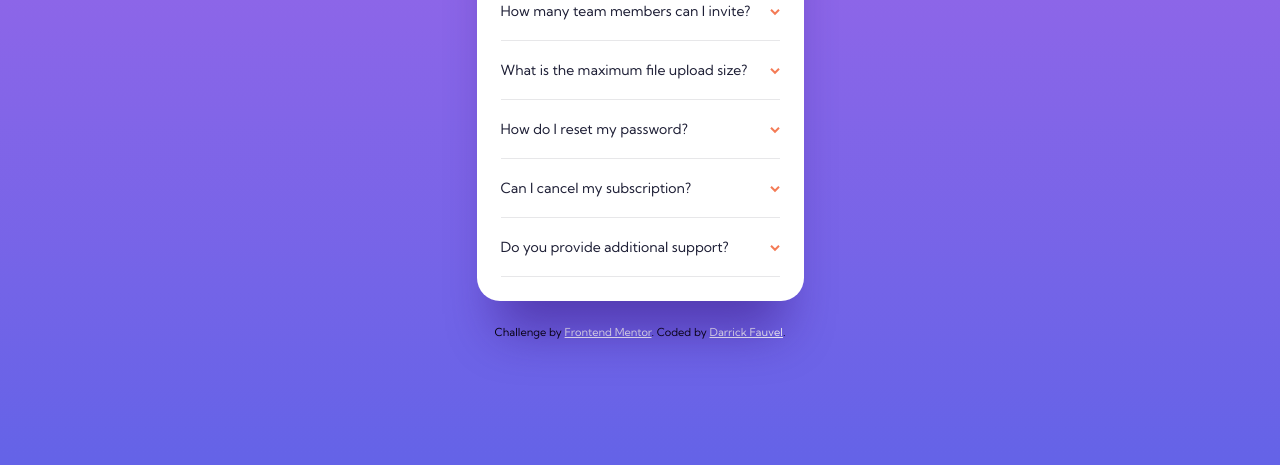
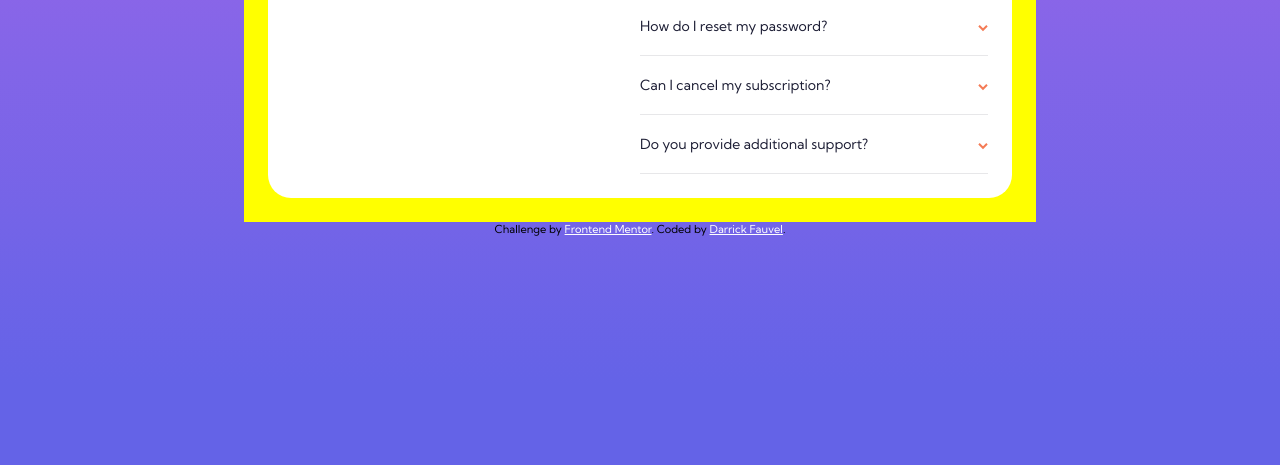
Before and after one commit to DarrickFauvel/fem04-faq-accordion-card, a plain HTML site: page index.html in a window 1280 px wide. Shown: the part 415-880 px from the top of the page. After the commit the page ends 800 px from the top, so only its background shows below. Drawn offline with Linux system fonts and the light colour scheme.

Commit message:
Apply BEM class names

```diff
--- a/index.html
+++ b/index.html
@@ -3,8 +3,6 @@
   <head>
     <meta charset="UTF-8" />
     <meta name="viewport" content="width=device-width, initial-scale=1.0" />
-    <!-- displays site properly based on user's device -->
-
     <link
       rel="icon"
       type="image/png"
@@ -18,80 +16,92 @@
   <body>
     <div class="container">
       <main class="main">
-        <div class="card-wrapper">
+        <div class="wrapper">
           <div class="card">
-            <h1 class="card-title">FAQ</h1>
+            <h1 class="card__title">FAQ</h1>
 
-            <ul class="faq-list">
-              <li class="faq-item">
-                <p type="button" class="question">
-                  How many team members can I invite?
-                </p>
-                <p class="answer">
+            <ul class="accordion">
+              <li class="accordion-item">
+                <h2 class="accordion-header">
+                  <button class="accordion-button" type="button">
+                    How many team members can I invite?
+                  </button>
+                </h2>
+                <p class="accordion-body">
                   You can invite up to 2 additional users on the Free plan.
                   There is no limit on team members for the Premium plan.
                 </p>
               </li>
 
-              <li class="faq-item">
-                <p type="button" class="question">
-                  What is the maximum file upload size?
-                </p>
-                <p class="answer">
+              <li class="accordion-item">
+                <h2 class="accordion-header">
+                  <button class="accordion-button" type="button">
+                    What is the maximum file upload size?
+                  </button>
+                </h2>
+                <p class="accordion-body">
                   No more than 2GB. All files in your account must fit your
                   allotted storage space.
                 </p>
               </li>
 
-              <li class="faq-item">
-                <p type="button" class="question">
-                  How do I reset my password?
-                </p>
-                <p class="answer">
+              <li class="accordion-item">
+                <h2 class="accordion-header">
+                  <button class="accordion-button" type="button">
+                    How do I reset my password?
+                  </button>
+                </h2>
+                <p class="accordion-body">
                   Click “Forgot password” from the login page or “Change
                   password” from your profile page. A reset link will be emailed
                   to you.
                 </p>
               </li>
 
-              <li class="faq-item">
-                <p type="button" class="question">
-                  Can I cancel my subscription?
-                </p>
-                <p class="answer">
+              <li class="accordion-item">
+                <h2 class="accordion-header">
+                  <button class="accordion-button" type="button">
+                    Can I cancel my subscription?
+                  </button>
+                </h2>
+                <p class="accordion-body">
                   Yes! Send us a message and we'll process your request no
-                  questions asked.
+                  accordion-headers asked.
                 </p>
               </li>
 
-              <li class="faq-item">
-                <p type="button" class="question">
-                  Do you provide additional support?
-                </p>
-                <p class="answer">
+              <li class="accordion-item">
+                <h2 class="accordion-header">
+                  <button class="accordion-button" type="button">
+                    Do you provide additional support?
+                  </button>
+                </h2>
+                <p class="accordion-body">
                   Chat and email support is available 24/7. Phone lines are open
                   during normal business hours.
                 </p>
               </li>
             </ul>
-            <!-- ^ END faq-list -->
+            <!-- ^ END accordion -->
           </div>
           <!-- ^ END card -->
         </div>
-        <!-- ^ END card-wrapper -->
+        <!-- ^ END wrapper -->
       </main>
 
-      <footer class="footer wrapper">
+      <footer class="footer">
         <div class="attribution">
           Challenge by
           <a
             href="https://www.frontendmentor.io/challenges/faq-accordion-card-XlyjD0Oam"
             target="_blank"
+            class="attribution__link"
             >Frontend Mentor</a
           >. Coded by
           <a
             href="https://www.frontendmentor.io/profile/DarrickFauvel"
             target="_blank"
+            class="attribution__link"
             >Darrick Fauvel</a
           >.
         </div>
--- a/style.css
+++ b/style.css
@@ -33,62 +33,65 @@ body {
   font-size: 1.2rem;
   background-image: linear-gradient(180deg, #b068e9 0%, #6463e7 100%);
   background-repeat: no-repeat;
-  background-color: #7d65e8;
-  height: 110vh;
+  background-color: #6463e7;
+  min-height: 100vh;
 }
 
 .container {
-  height: 100vh;
   display: flex;
   flex-direction: column;
-  justify-content: center;
   align-items: center;
 }
 
-.card-wrapper {
-  padding: 50% 2.4rem 2.4rem;
-  /* margin-top: 20%; */
+/* Card */
+.wrapper {
+  padding: 13rem 2.4rem 2.4rem;
 }
 
-/* Card */
+@media screen and (min-width: 992px) {
+  .wrapper {
+    padding: 13rem 2.4rem 2.4rem 2.4rem;
+    background-color: yellow;
+  }
+}
+
 .card {
+  position: relative;
   max-width: 32.7rem;
   background-color: #fff;
-  box-shadow: 0 5rem 5rem -2rem rgba(53, 18, 122, 0.497159);
   border-radius: 2.3rem;
   padding: 2.4rem;
-  position: relative;
-  z-index: 1;
-  /* margin-top: 20rem; */
+  /* box-shadow: 0 5rem 5rem -2rem rgba(53, 18, 122, 0.497159); */
+}
+
+@media screen and (min-width: 992px) {
+  .card {
+    display: flex;
+    flex-direction: column;
+    align-items: flex-end;
+    max-width: 92rem;
+  }
 }
 
 .card::before {
   content: url(./images/illustration-woman-online-mobile.svg);
   position: absolute;
-  top: -21%;
+  top: -10.5rem;
   left: 14%;
   right: 14%;
-  max-width: 72%;
+  max-width: 23.7rem;
 }
 
-/* .card-image {
+.card::after {
+  content: url(./images/bg-pattern-mobile.svg);
   position: absolute;
-  max-width: 72%;
-  top: -20%;
-  left: 14%;
-  right: 14%;
-  z-index: -1;
-} */
-
-.card-image-shadow {
-  position: absolute;
-  max-width: 72%;
   top: 0;
   left: 14%;
   right: 14%;
+  max-width: 23.7rem;
 }
 
-.card-title {
+.card__title {
   margin-top: 10rem;
   font-size: 3.2rem;
   text-align: center;
@@ -96,46 +99,57 @@ body {
 }
 
 /* FAQ list */
-.faq-list {
+.accordion {
   list-style: none;
 }
 
-.faq-item {
+@media screen and (min-width: 992px) {
+  .accordion {
+    max-width: 50%;
+  }
+}
+
+.accordion-item {
   padding-top: 1.5rem;
   padding-bottom: 1.5rem;
   border-bottom: 1px solid var(--color-light-grayish-blue);
 }
 
-.question {
+.accordion-button {
   position: relative;
+  width: 100%;
+  max-width: 100%;
   padding: 0.5rem 0;
   font-size: 1.4rem;
   color: var(--color-very-dark-desaturated-blue);
+  text-align: left;
+  background-color: transparent;
   cursor: pointer;
+  font-family: 'Kumbh Sans', sans-serif;
   transition: 0.2s ease-in-out;
 }
 
-.question::after {
+.accordion-button::after {
   content: url(./images/icon-arrow-down.svg);
   position: absolute;
-  top: 0.5rem;
+  top: 0.6rem;
   right: 0;
-  transition: 0.5s ease-in-out;
+  transition: 0.2s ease-in-out;
 }
 
-.faq-item.active .question::after {
-  transform: rotateX(180deg);
+.accordion-item_opened .accordion-button::after {
+  transform: rotate(180deg);
 }
 
-.question:hover {
+.accordion-button:hover {
   color: var(--color-soft-red);
 }
 
-.faq-item.active .question {
+.accordion-item_opened .accordion-button {
   font-weight: bold;
 }
 
-.answer {
+.accordion-body {
   opacity: 0;
   max-height: 0;
   color: var(--color-dark-grayish-blue);
@@ -144,7 +158,7 @@ body {
   transition: 0.2s ease-in-out;
 }
 
-.faq-item.active .answer {
+.accordion-item_opened .accordion-body {
   opacity: 1;
   max-height: max-content;
   margin-top: 1.2rem;
@@ -154,7 +168,8 @@ body {
 .attribution {
   font-size: 11px;
   text-align: center;
+  margin-bottom: 1rem;
 }
-.attribution a {
+.attribution__link {
   color: #fff;
 }
```
